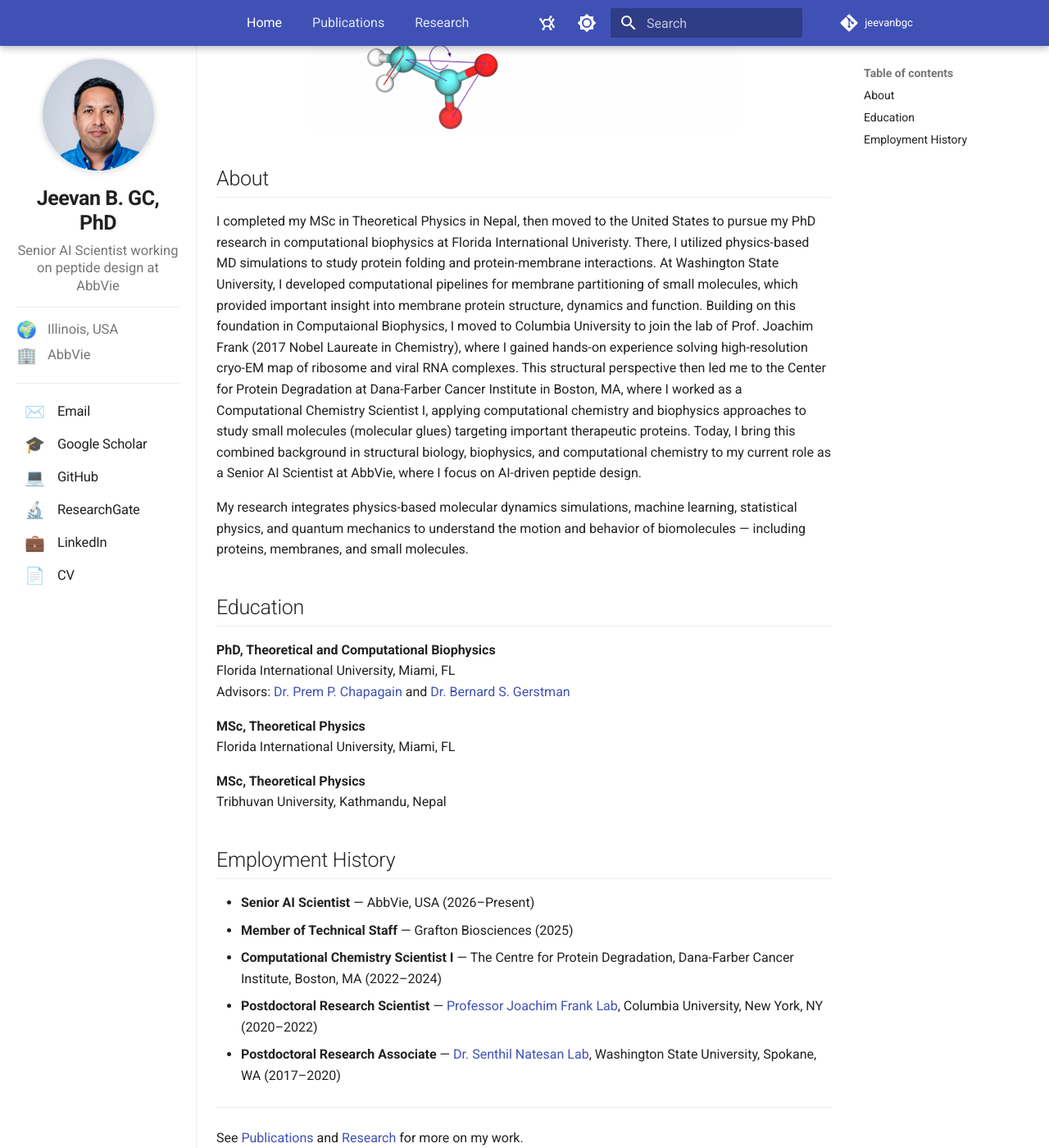
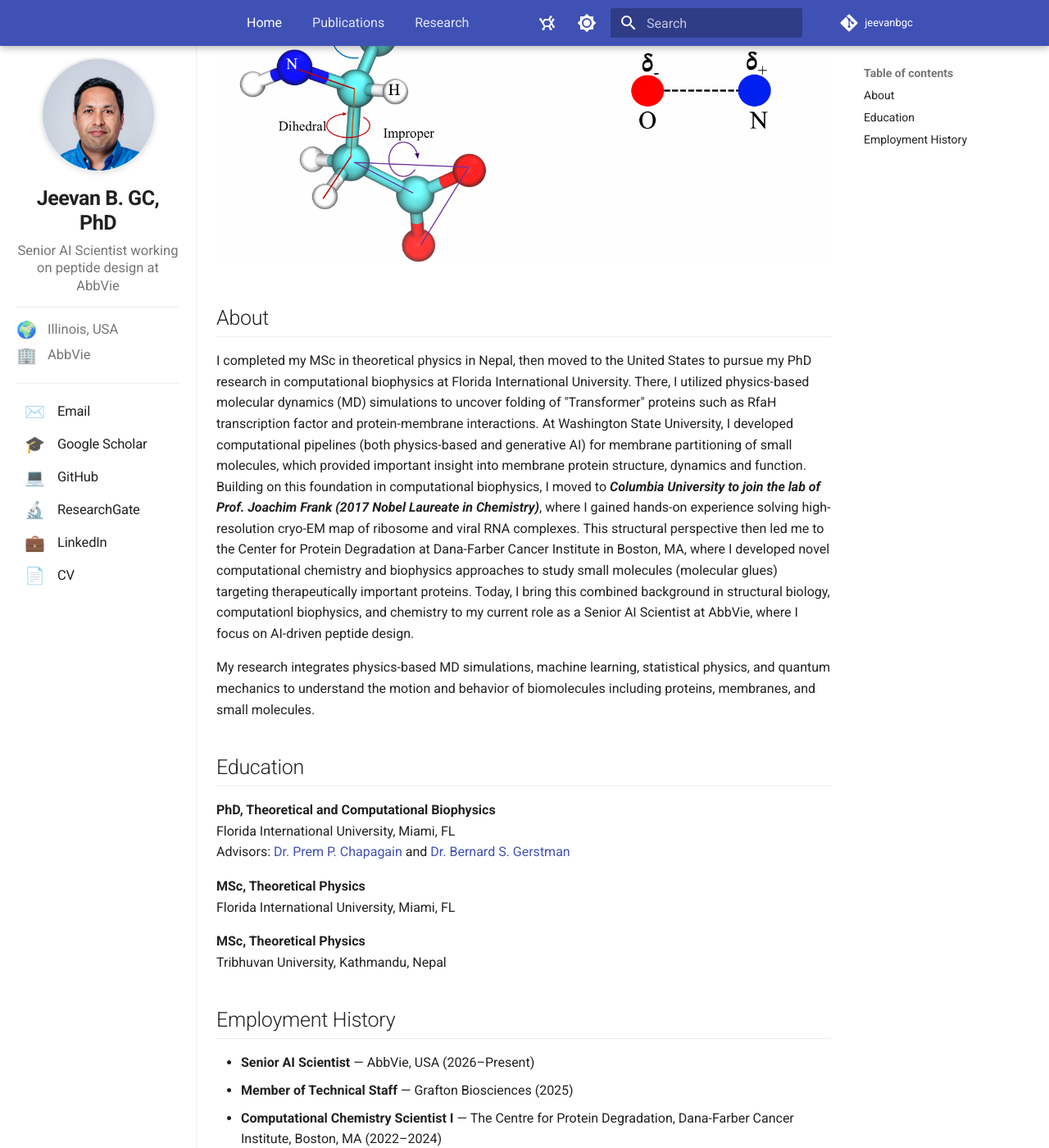
Before and after one commit to jeevanbgc/jeevanbgc.github.io, an MkDocs documentation site: the page built from docs/index.md, in a window 1280 px wide and 1400 px high, scrolled down 406 px. Shown: the whole window at 82% size. Built offline with MkDocs 1.6.1 and Material for MkDocs 9.7.7, drawn with Linux system fonts in a browser that asks for light colours.

Commit message:
quick sync

```diff
--- a/docs/index.md
+++ b/docs/index.md
@@ -1,12 +1,10 @@
-<div class="cover-image" markdown="1">
 ![Cover Image](images/coverimage.png)
-</div>
 
 ## About
 
-I completed my MSc in Theoretical Physics in Nepal, then moved to the United States to pursue my PhD research in computational biophysics at Florida International Univeristy. There, I utilized physics-based MD simulations to study protein folding and protein-membrane interactions. At Washington State University, I developed computational pipelines for membrane partitioning of small molecules, which provided important insight into membrane protein structure, dynamics and function. Building on this foundation in Computaional Biophysics, I moved to Columbia University to join the lab of Prof. Joachim Frank (2017 Nobel Laureate in Chemistry), where I gained hands-on experience solving high-resolution cryo-EM map of ribosome and viral RNA complexes. This structural perspective then led me to the Center for Protein Degradation at Dana-Farber Cancer Institute in Boston, MA, where I worked as a Computational Chemistry Scientist I, applying computational chemistry and biophysics approaches to study small molecules (molecular glues) targeting important therapeutic proteins. Today, I bring this combined background in structural biology, biophysics, and computational chemistry to my current role as a Senior AI Scientist at AbbVie, where I focus on AI-driven peptide design.
+I completed my MSc in theoretical physics in Nepal, then moved to the United States to pursue my PhD research in computational biophysics at Florida International University. There, I utilized physics-based molecular dynamics (MD) simulations to uncover folding of "Transformer" proteins such as RfaH transcription factor and protein-membrane interactions. At Washington State University, I developed computational pipelines (both physics-based and generative AI) for membrane partitioning of small molecules, which provided important insight into membrane protein structure, dynamics and function. Building on this foundation in computational biophysics, I moved to ***Columbia University to join the lab of Prof. Joachim Frank (2017 Nobel Laureate in Chemistry)***, where I gained hands-on experience solving high-resolution cryo-EM map of ribosome and viral RNA complexes. This structural perspective then led me to the Center for Protein Degradation at Dana-Farber Cancer Institute in Boston, MA, where I  developed novel computational chemistry and biophysics approaches to study small molecules (molecular glues) targeting therapeutically important proteins. Today, I bring this combined background in structural biology, computationl biophysics, and  chemistry to my current role as a Senior AI Scientist at AbbVie, where I focus on AI-driven peptide design.
 
-My research integrates physics-based molecular dynamics simulations, machine learning, statistical physics, and quantum mechanics to understand the motion and behavior of biomolecules — including proteins, membranes, and small molecules.
+My research integrates physics-based MD simulations, machine learning, statistical physics, and quantum mechanics to understand the motion and behavior of biomolecules including proteins, membranes, and small molecules.
 
 ## Education
 
```
Also changed, not shown: other parts of docs/index.md (+1 -1 lines), docs/publications.md (+2 -2 lines).
